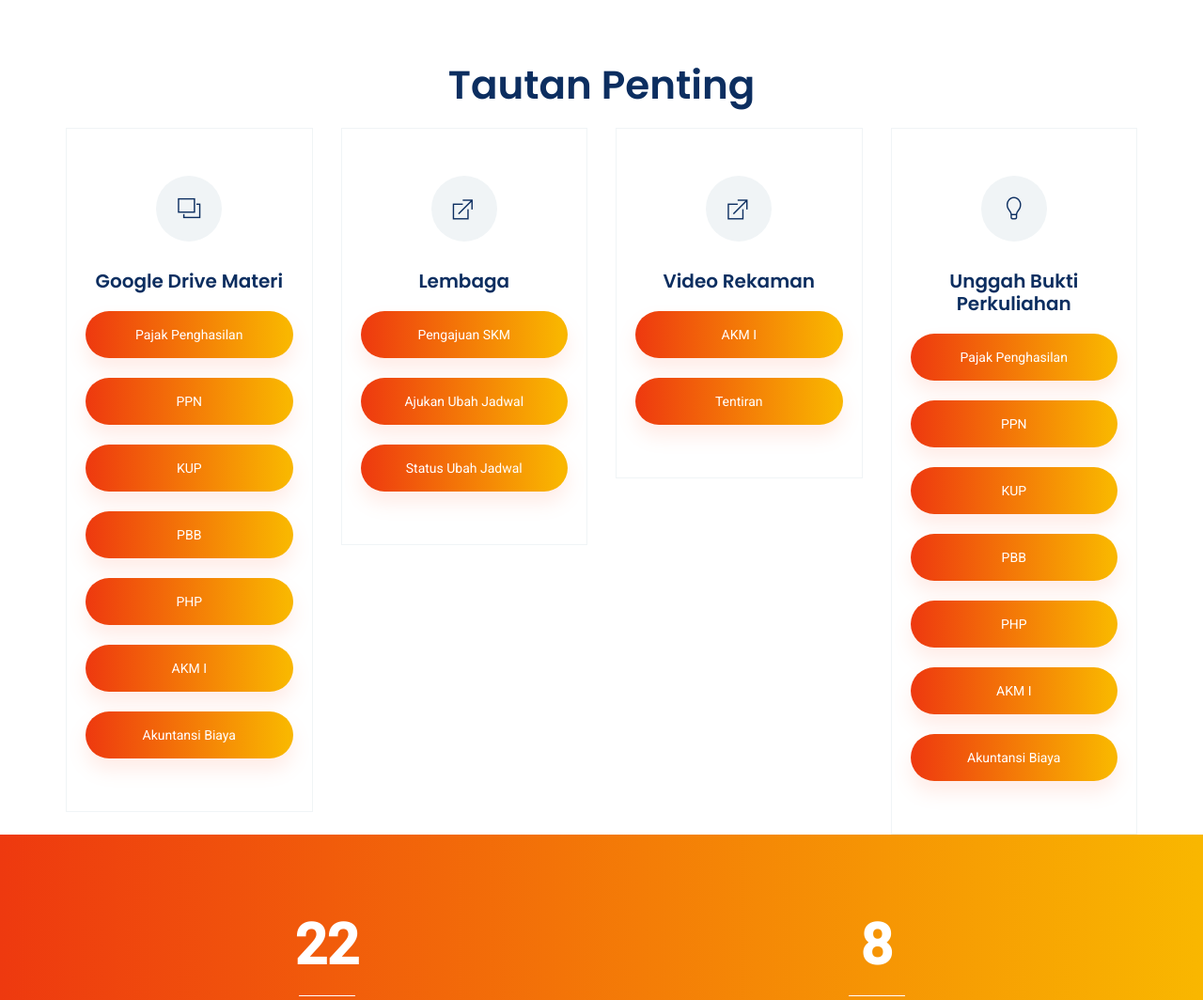
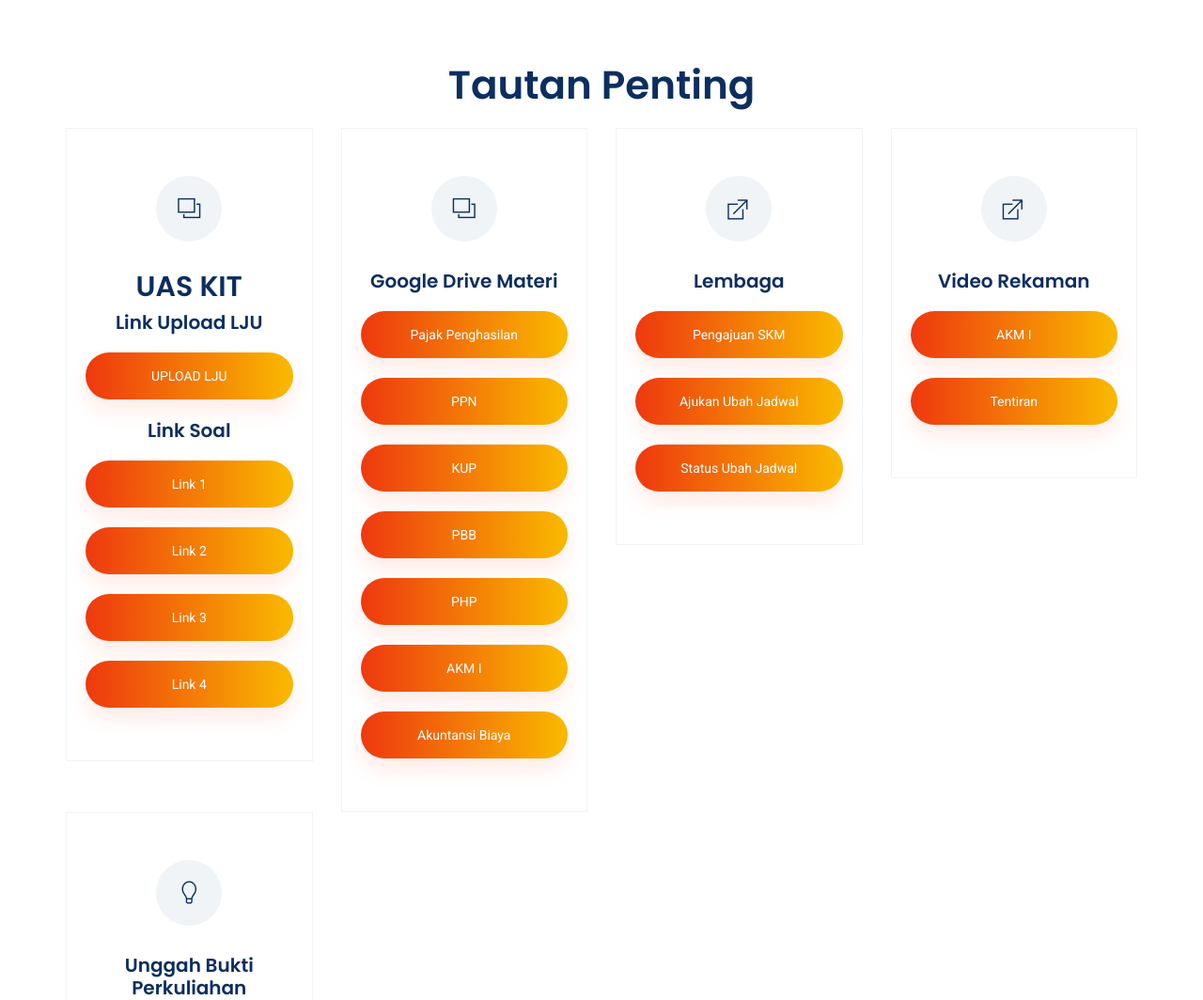
Before and after one commit to 307pajak2019/307pajak2019.github.io, a plain HTML site: page docs/index.html in a window 1280 px wide. Shown: the part 880-1944 px from the top of the page at 94% size. Drawn offline with Linux system fonts and the light colour scheme.

Commit message:
Update index.html

```diff
--- a/docs/index.html
+++ b/docs/index.html
@@ -17,6 +17,7 @@
     <link rel="stylesheet" href="css/themify-icons.css">
     <!-- flaticon CSS -->
     <link rel="stylesheet" href="css/flaticon.css">
+    <link rel="stylesheet" href="css/nice-select.css">
     <!-- font awesome CSS -->
     <link rel="stylesheet" href="css/magnific-popup.css">
     <!-- swiper CSS -->
@@ -125,6 +126,22 @@
                     </div>
         <div class="container" id="nextpage">
             <div class="row">
+                <div class="col-sm-6 col-xl-3">
+                    <div class="single_feature">
+                        <div class="single_feature_part">
+                            <span class="single_feature_icon"><i class="ti-layers"></i></span>
+                            <h2>UAS KIT</h2>
+                            <h4>Link Upload LJU</h4>
+
+                            <a href="https://gg.gg/lju_d3pjk_3-07 " class="btn_1 full">UPLOAD LJU</a><br><br>
+                            <h4>Link Soal</h4>
+                            <a href="https://bit.ly/soal-d3pjk-sem3 " class="btn_1 full">Link 1</a><br><br>
+                            <a href="https://gg.gg/soal-d3pjk-sem3 " class="btn_1 full">Link 2</a><br><br>
+                            <a href="https://tinyurl.com/soal-d3pjk-sem3 " class="btn_1 full">Link 3</a><br><br>
+                            <a href="https://s.id/soal-d3pjk-sem3 " class="btn_1 full">Link 4</a><br><br>
+                        </div>
+                    </div>
+                </div>
                 <div class="col-sm-6 col-xl-3">
                     <div class="single_feature">
                         <div class="single_feature_part">
```
